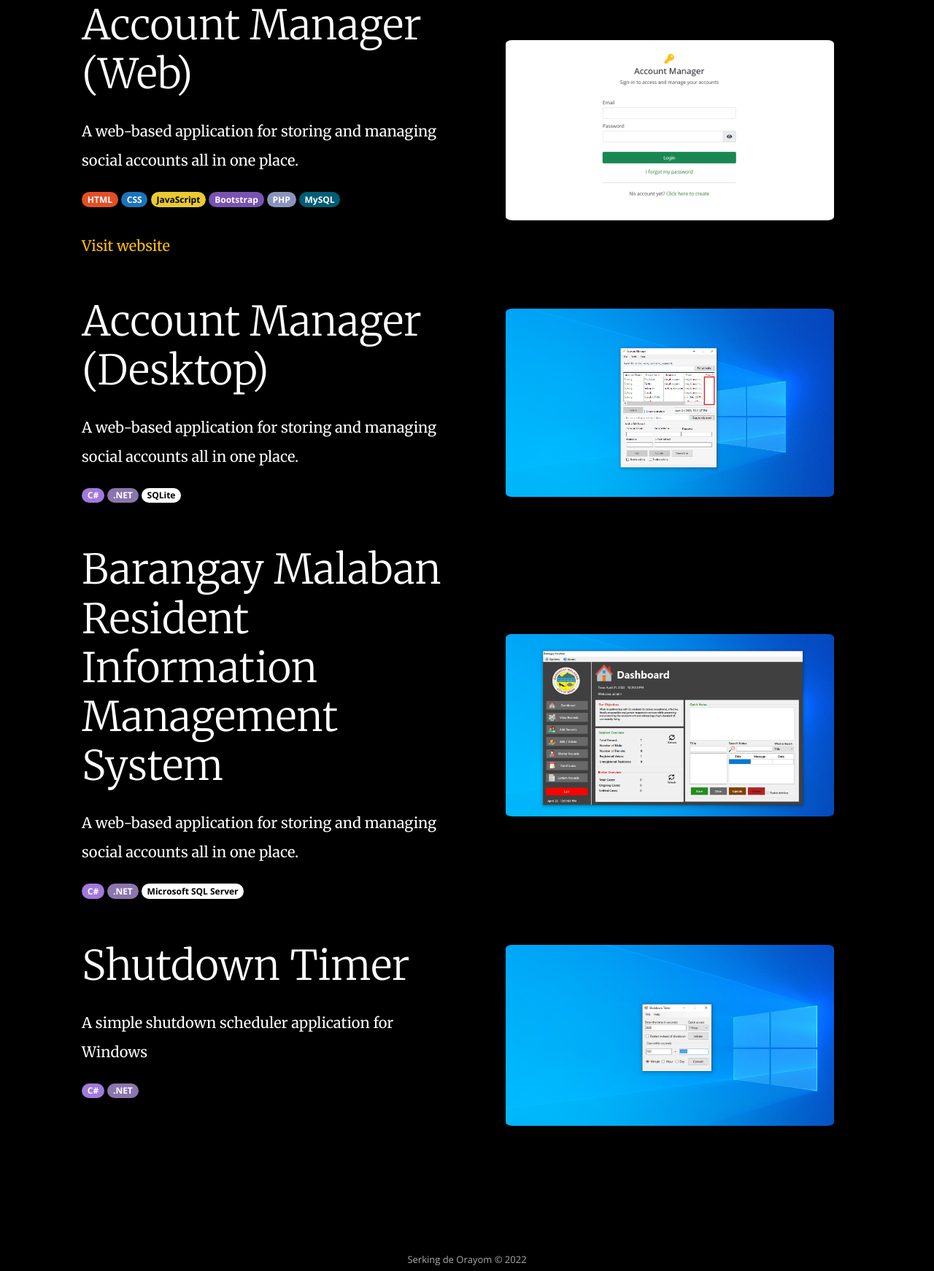
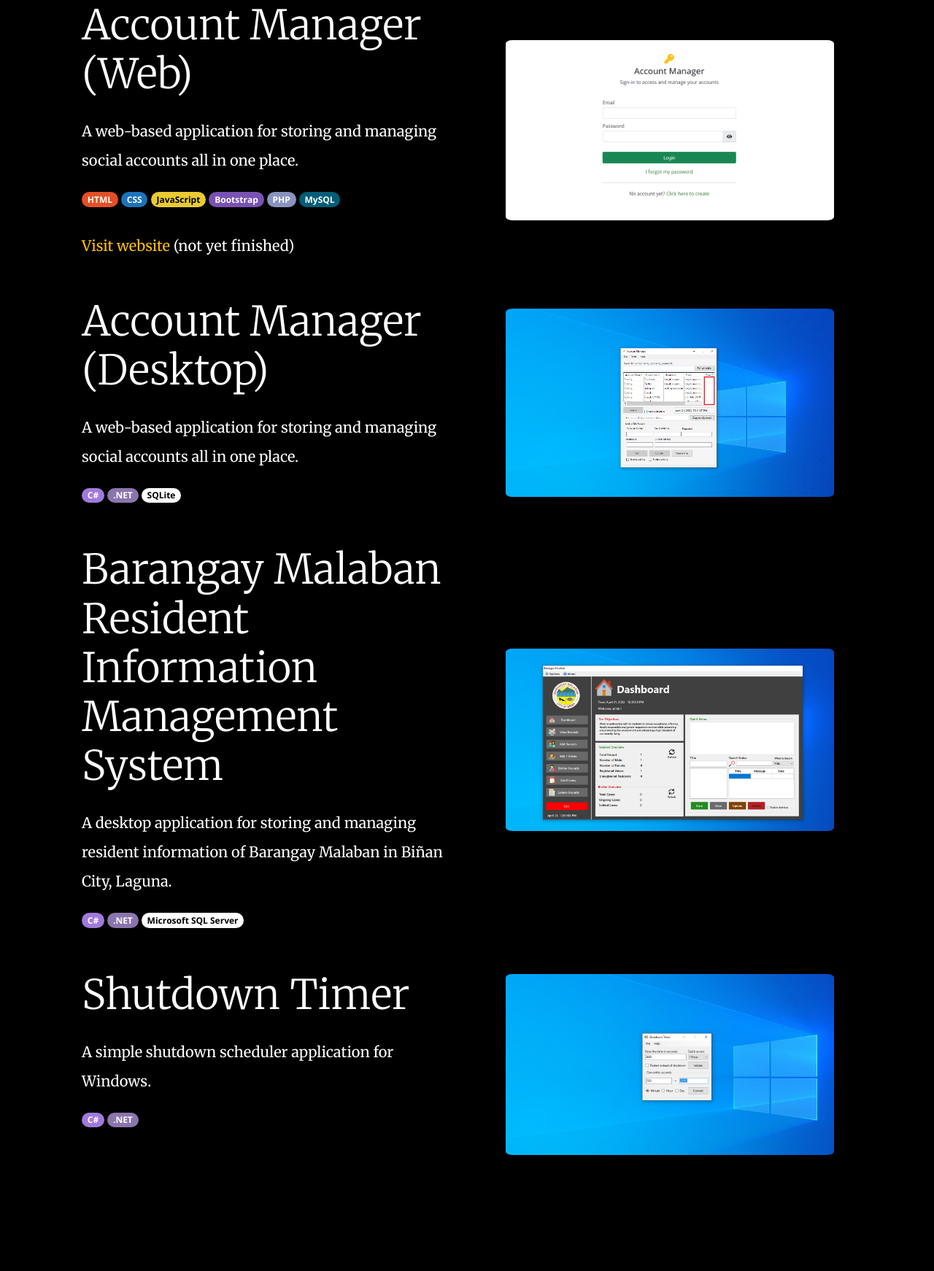
Before and after one commit to kingdeorayom/portfolio, a PHP site: page /works.php in a window 1280 px wide. Shown: the part 697-2439 px from the top of the page at 73% size. Run offline with PHP 8.4, Linux system fonts and the light colour scheme; some libraries are stand-ins or nearby versions.

Commit message:
update resume and other ui fix

```diff
--- a/works.php
+++ b/works.php
@@ -94,7 +94,7 @@ $pagecssVersion = filemtime('./assets/css/works.css');
                                 <span class="badge rounded-pill badge-mysql my-2">MySQL</span>
                             </div>
 
-                            <h5 class="projects-content-text"><a href="https://account-manager.io/" target="_blank" class="download-link">Visit website</a></h5>
+                            <h5 class="projects-content-text"><a href="#" target="" class="download-link">Visit website</a> (not yet finished)</h5>
                         </div>
                     </div>
                     <div class="col-sm-12 col-md-6 d-flex align-items-center justify-content-center">
@@ -134,7 +134,7 @@ $pagecssVersion = filemtime('./assets/css/works.css');
                     <div class="col-sm-12 col-md-6">
                         <div class="projects-holder-text">
                             <h1 class="projects-header-text display-4">Barangay Malaban Resident Information Management System</h1>
-                            <h5 class="projects-content-text">A web-based application for storing and managing social accounts all in one place.</h5>
+                            <h5 class="projects-content-text">A desktop application for storing and managing resident information of Barangay Malaban in Biñan City, Laguna.</h5>
                             <!-- <h5 class="projects-content-text"><a href="https://saliksik-uphsl.com/" target="_blank" class="download-link">Visit website</a></h5> -->
 
                             <div class="badges">
@@ -158,7 +158,7 @@ $pagecssVersion = filemtime('./assets/css/works.css');
                     <div class="col-sm-12 col-md-6">
                         <div class="projects-holder-text">
                             <h1 class="projects-header-text display-4">Shutdown Timer</h1>
-                            <h5 class="projects-content-text">A simple shutdown scheduler application for Windows</h5>
+                            <h5 class="projects-content-text">A simple shutdown scheduler application for Windows.</h5>
 
                             <div class="badges">
                                 <span class="badge rounded-pill badge-c-sharp my-2">C#</span>
```
Also changed, not shown: about.php (+6 -28 lines), 1 other file.
